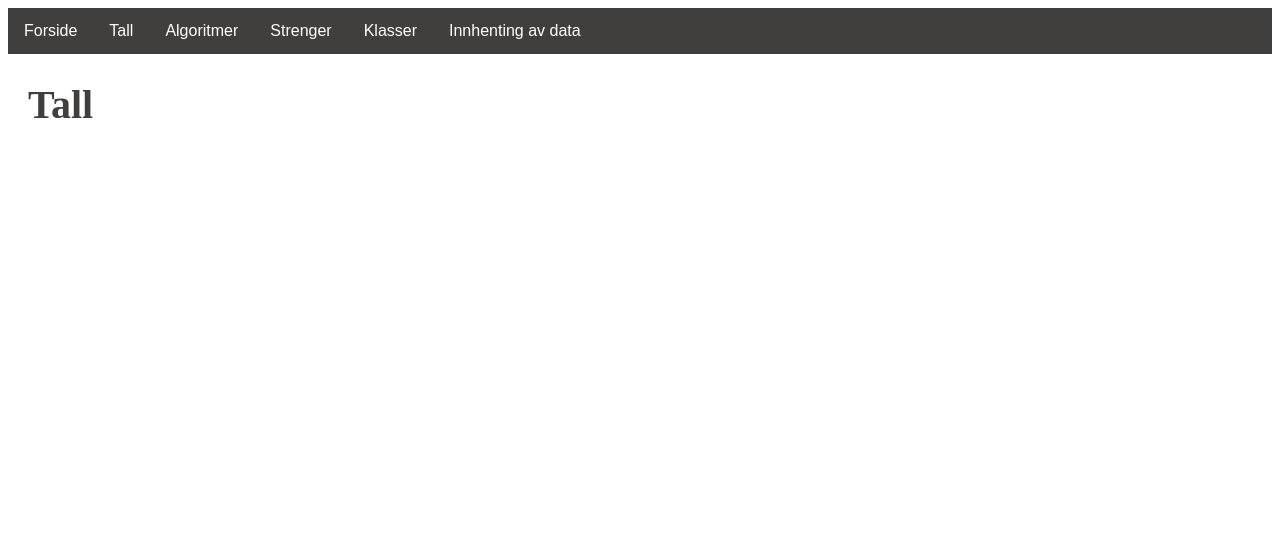
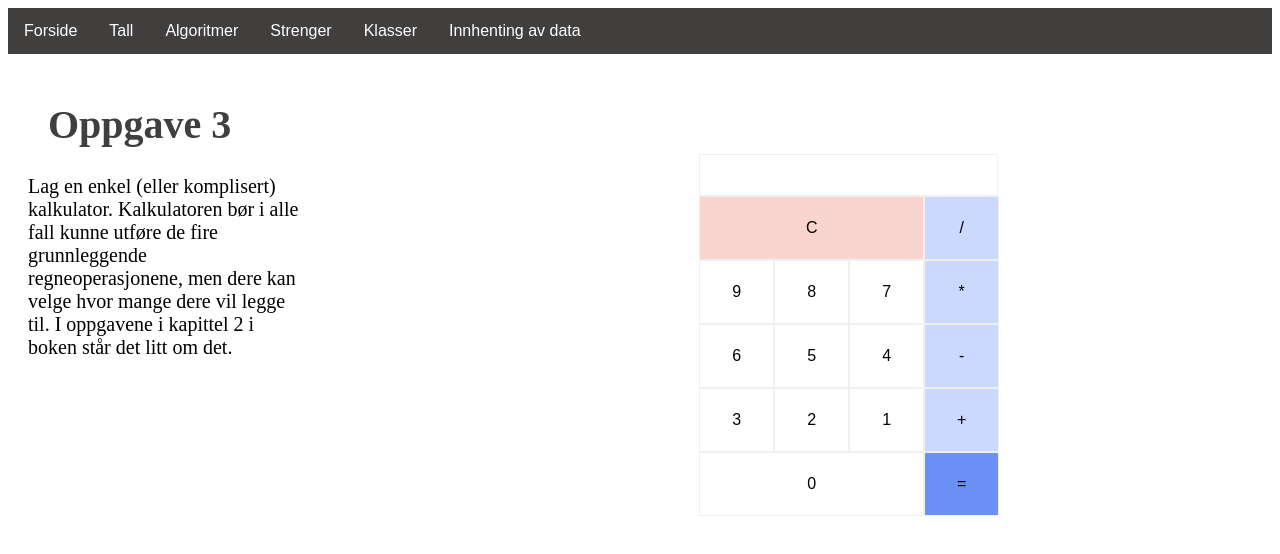
Before and after one commit to Frexz/oeving_fagdag, a SvelteKit app: page /tall/oppg3 in a window 1280 px wide. Shown: the top 554 px of the page. Built offline with nearby package versions, Linux system fonts and the light colour scheme.

Commit message:
flere oppgaver lagt til

```diff
--- a/src/komponenter/OppgaveLayout.svelte
+++ b/src/komponenter/OppgaveLayout.svelte
@@ -24,6 +24,6 @@
         height: 80vh;
         margin-left: 100px;
         display: flex;
-        justify-content: left;
+        justify-content: center;
     }
 </style>
--- a/src/routes/tall/+layout.svelte
+++ /dev/null
@@ -1,12 +0,0 @@
-<h1>Tall</h1>
-
-<slot></slot>
-
-<style>
-    h1 {
-        font-size: 40px;
-        color: #413e3e;
-        text-align: left;
-        margin-left: 20px;
-    }
-</style>
--- a/src/routes/tall/oppg1/+page.svelte
+++ b/src/routes/tall/oppg1/+page.svelte
@@ -38,7 +38,7 @@
 
     <div slot="oppgave">
         <h2>Velg et tall n</h2>
-        <input type="number" bind:value={n} style="margin-bottom:50px;"><br>
+        <input type="number" bind:value={n} style="margin-bottom:50px;">
 
         <h2>Fibonacci-sekvensen opptil F<sub>{n}</sub></h2>
         <p style="font-size: 32px;">
--- a/src/routes/tall/oppg3/+page.svelte
+++ b/src/routes/tall/oppg3/+page.svelte
@@ -0,0 +1,82 @@
+<script>
+    import OppgaveLayout from "../../../komponenter/OppgaveLayout.svelte";
+
+    let inputValue = ""
+
+</script>
+
+<OppgaveLayout>
+    <div class="tekst" slot="tekst">
+        <h1>Oppgave 3</h1>
+        <p>
+            Lag en enkel (eller komplisert) kalkulator. Kalkulatoren bør i alle fall kunne utføre de
+            fire grunnleggende regneoperasjonene, men dere kan velge hvor mange dere vil legge til.
+            I oppgavene i kapittel 2 i boken står det litt om det.
+        </p>
+    </div>
+
+    <div class="oppgave" slot="oppgave">
+        <div class="calculator">
+            <div class="input">
+                {inputValue}
+            </div>
+            <div class="keypad">
+                <button style="grid-column: span 3; background-color: #FAD5D0">C</button>
+                <button style="background-color: #CBD9FF;">/</button>
+                <button>9</button>
+                <button>8</button>
+                <button>7</button>
+                <button style="background-color: #CBD9FF;">*</button>
+                <button>6</button>
+                <button>5</button>
+                <button>4</button>
+                <button style="background-color: #CBD9FF;">-</button>
+                <button>3</button>
+                <button>2</button>
+                <button>1</button>
+                <button style="background-color: #CBD9FF;">+</button>
+                <button style="grid-column: span 3;">0</button>
+                <button style="background-color: #6B91F7;">=</button>
+            </div>
+        </div>
+    </div>
+</OppgaveLayout>
+
+<style>
+    button {
+        background-color: white;
+        border: 1px solid #f0f0f0;
+        padding: 22px 20px;
+        margin: 0;
+        font-size: 16px;
+    }
+
+    button:active {
+        background-color: #ddd !important;
+    }
+
+    .calculator {
+        height: 500px;
+        width: 300px;
+    }
+
+    .input {
+        border: 1px solid #f0f0f0;
+        height: 20px;
+        width: 277px;
+        padding: 10px;
+        text-align: right;
+    }
+
+    .keypad {
+        display: grid;
+        grid-template-columns: repeat(4, 1fr);
+        grid-template-rows: repeat(5, 1fr);
+        grid-template-areas:
+        "C C C /"
+        "9 8 7 *"
+        "6 5 4 -"
+        "3 2 1 +"
+        "0 0 0 =";
+    }
+</style>
--- a/src/styles.css
+++ b/src/styles.css
@@ -13,3 +13,7 @@ p {
     font-size: 20px;
     font-family: 'Times New Roman', Times, serif;
 }
+
+.oppgave {
+    margin-top: 50px;
+}
```
Also changed, not shown: src/routes/algoritmer/oppg1/+page.svelte (+58 -0 lines).
